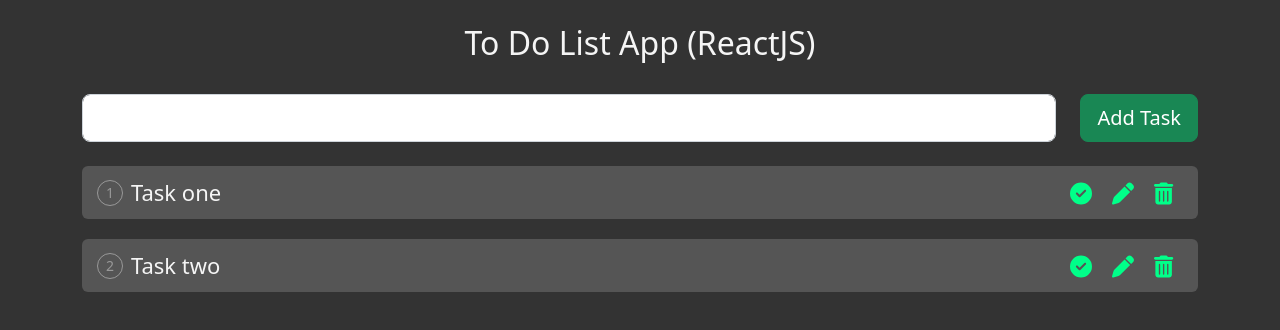
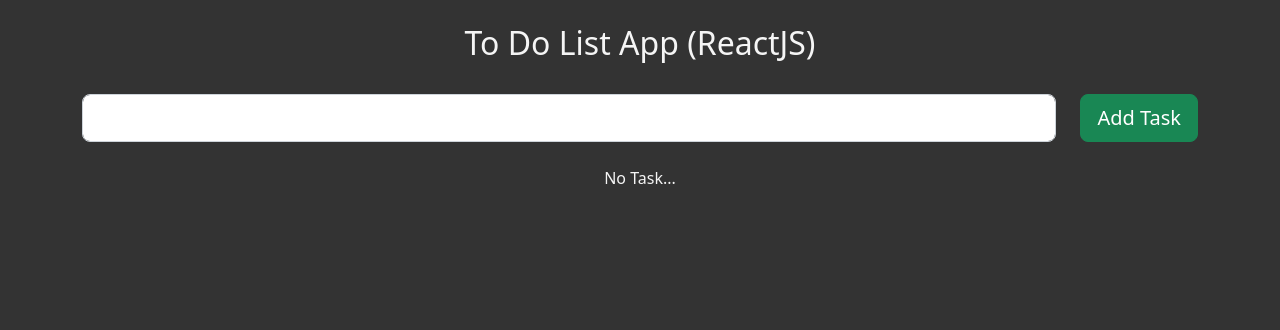
Before and after one commit to Chi1710/To-do-list-reactjs, a React (Create React App) app: page / in a window 1280 px wide. Shown: the top 330 px of the page. Built offline with nearby package versions, Linux system fonts and the light colour scheme.

Commit message:
fix bug in cancel button

```diff
--- a/src/App.js
+++ b/src/App.js
@@ -12,10 +12,7 @@
 
   //Tasks (toDo list) state
   //status: false (it mean isn't completed)
-  const[toDo, setToDo] = useState([
-      {id: 1, title:"Task one", status: false},
-      {id: 2, title:"Task two", status: false}
-  ]);
+  const[toDo, setToDo] = useState([]);
 
   //Temp state
   const [newTask, setNewTask] = useState('');
@@ -98,6 +95,7 @@
               className='btn btn-lg btn-success mr-20'>
               Update</button>
               <button
+              onClick={cancelUpdate}
               className='btn btn-lg btn-warning'>
                 Cancel </button>
           </div>
```
